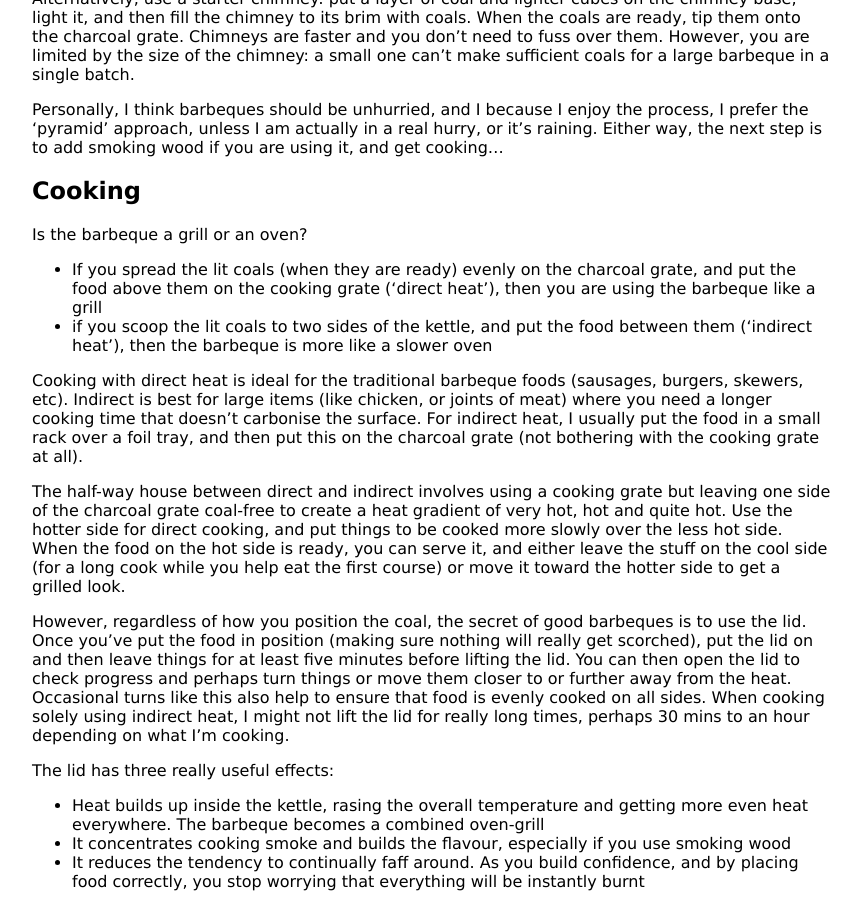
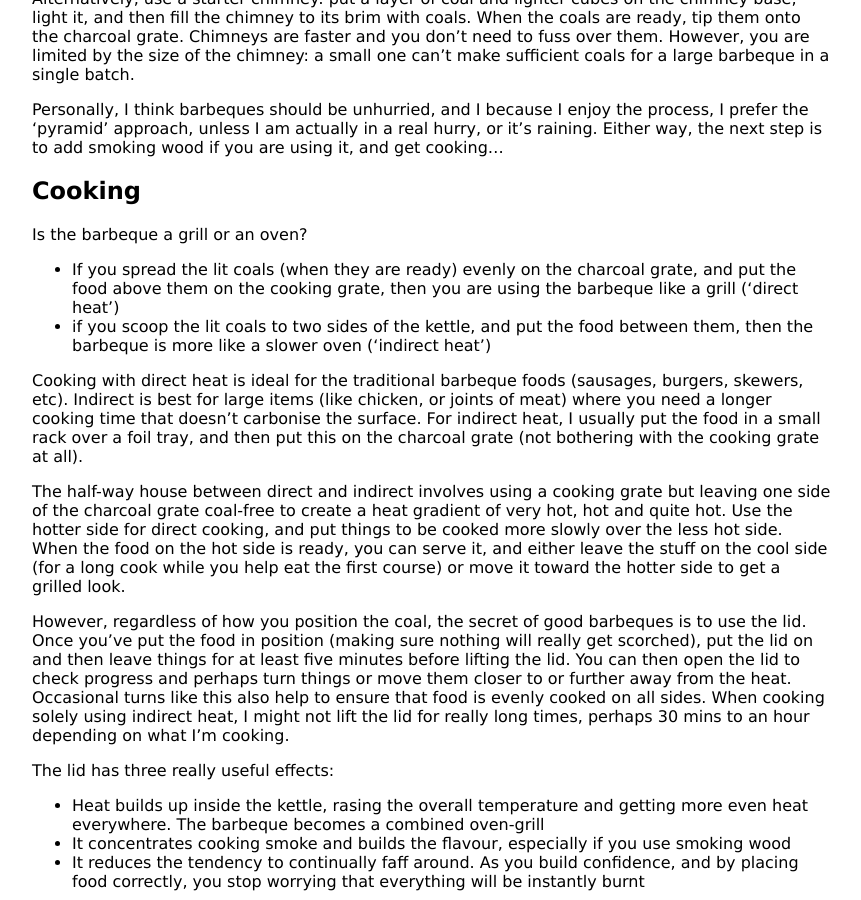
Before and after one commit to KineticLensman/KineticLensman.github.io, a Jekyll site: the page built from _posts/2018-08-12-barbecue-part1.md, in a window 1280 px wide and 900 px high, scrolled down 1501 px. Shown: the whole window, without its empty margins (208-1069 px from the left). Built offline with Jekyll 4.4.1, drawn with Linux system fonts in a browser that asks for light colours.

Commit message:
rewording

```diff
--- a/_posts/2018-08-12-barbecue-part1.md
+++ b/_posts/2018-08-12-barbecue-part1.md
@@ -49,8 +49,8 @@ Personally, I think barbeques should be unhurried, and I because I enjoy the pro
 ## Cooking
 
 Is the barbeque a grill or an oven?
-* If you spread the lit coals (when they are ready) evenly on the charcoal grate, and put the food above them on the cooking grate ('direct heat'), then you are using the barbeque like a grill
-* if you scoop the lit coals to two sides of the kettle, and put the food between them ('indirect heat'), then the barbeque is more like a slower oven
+* If you spread the lit coals (when they are ready) evenly on the charcoal grate, and put the food above them on the cooking grate, then you are using the barbeque like a grill ('direct heat')
+* if you scoop the lit coals to two sides of the kettle, and put the food between them, then the barbeque is more like a slower oven ('indirect heat')
 
 Cooking with direct heat is ideal for the traditional barbeque foods (sausages, burgers, skewers, etc). Indirect is best for large items (like chicken, or joints of meat) where you need a longer cooking time that doesn't carbonise the surface. For indirect heat, I usually put the food in a small rack over a foil tray, and then put this on the charcoal grate (not bothering with the cooking grate at all).
 
```
